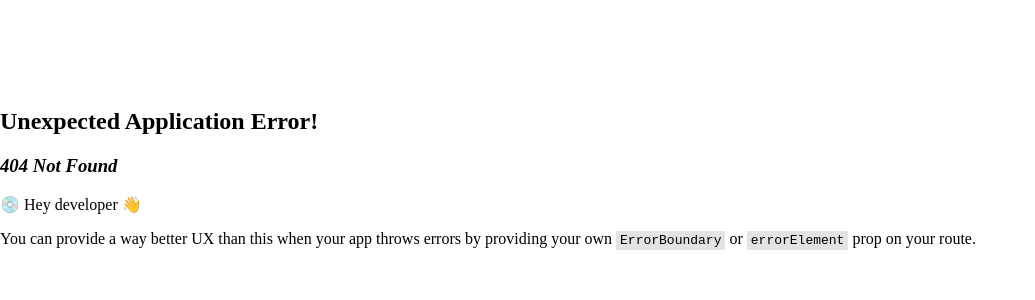
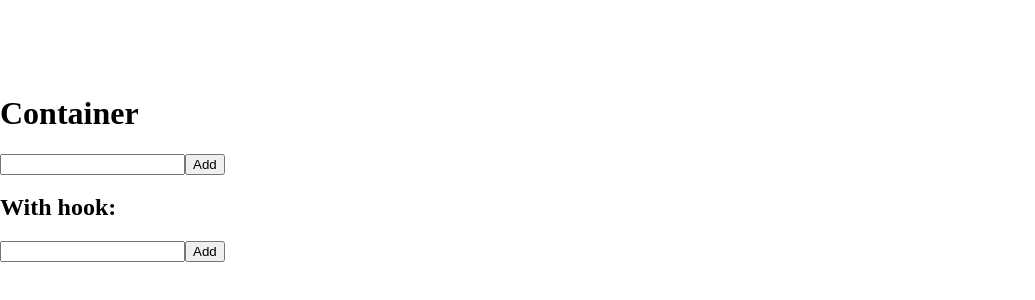
Before and after one commit to jef-schoolmeester/react-patterns, a React (Vite) app: page /container in a window 1280 px wide. Before the commit this address had no page. Shown: the part 224-524 px from the top of the page, without its empty margins (0-1035 px from the left). Built offline with nearby package versions, Linux system fonts and the light colour scheme.

Commit message:
add container/presentationnal pattern

```diff
--- a/src/App.tsx
+++ b/src/App.tsx
@@ -5,6 +5,7 @@ import Root from './root'
 import Proxy from './proxy'
 import Singleton from './singleton'
 import Provider from './provider'
+import Container from './container'
 
 const App = () => {
   const router = createBrowserRouter([
@@ -24,6 +25,10 @@ const App = () => {
       path: '/provider',
       element: <Provider />,
     },
+    {
+      path: '/container',
+      element: <Container />,
+    },
   ])
   return <RouterProvider router={router} />
 }
--- /dev/null
+++ b/src/container/components/NewTodoForm.tsx
@@ -0,0 +1,28 @@
+import React, { useState } from 'react'
+
+interface Props {
+  addTodo: (todo: string) => void
+}
+
+const NewTodoForm: React.FC<Props> = ({ addTodo }) => {
+  const [todoName, setTodoName] = useState<string>()
+
+  const handleAddTodo = () => {
+    if (!todoName) return
+    addTodo(todoName)
+    setTodoName('')
+  }
+
+  return (
+    <div>
+      <input
+        type="text"
+        value={todoName}
+        onChange={(e) => setTodoName(e.target.value)}
+      />
+      <button onClick={handleAddTodo}>Add</button>
+    </div>
+  )
+}
+
+export default NewTodoForm
--- /dev/null
+++ b/src/container/components/TodoList.tsx
@@ -0,0 +1,21 @@
+import React from 'react'
+
+interface Props {
+  todos: Array<string>
+  deleteTodo: (name: string) => void
+}
+
+const TodosList: React.FC<Props> = ({ todos, deleteTodo }) => {
+  return (
+    <ul>
+      {todos.map((todo) => (
+        <li key={todo} style={{ display: 'flex', alignItems: 'center' }}>
+          <p>{todo}</p>
+          <button onClick={() => deleteTodo(todo)}>Delete</button>
+        </li>
+      ))}
+    </ul>
+  )
+}
+
+export default TodosList
--- /dev/null
+++ b/src/container/components/TodosWithHook.tsx
@@ -0,0 +1,37 @@
+import React, { useState } from 'react'
+
+import useTodo from '../hooks/useTodo'
+
+const TodosWithHook = () => {
+  const { todos, addTodo, deleteTodo } = useTodo()
+
+  const [todoName, setTodoName] = useState<string>()
+
+  const handleAddTodo = () => {
+    if (!todoName) return
+    addTodo(todoName)
+    setTodoName('')
+  }
+  return (
+    <>
+      <div>
+        <input
+          type="text"
+          value={todoName}
+          onChange={(e) => setTodoName(e.target.value)}
+        />
+        <button onClick={handleAddTodo}>Add</button>
+      </div>
+      <ul>
+        {todos.map((todo) => (
+          <li key={todo} style={{ display: 'flex', alignItems: 'center' }}>
+            <p>{todo}</p>
+            <button onClick={() => deleteTodo(todo)}>Delete</button>
+          </li>
+        ))}
+      </ul>
+    </>
+  )
+}
+
+export default TodosWithHook
--- /dev/null
+++ b/src/container/containers/Todos.tsx
@@ -0,0 +1,29 @@
+import React, { useState } from 'react'
+
+import TodosList from '../components/TodoList'
+import NewTodoForm from '../components/NewTodoForm'
+
+const Todos = () => {
+  const [todos, setTodos] = useState<string[]>([])
+
+  const addTodo = (todo: string) => {
+    if (todos.includes(todo)) {
+      alert(`Todo "${todo}" allready exists`)
+      return
+    }
+    setTodos(todos.concat([todo]))
+  }
+
+  const deleteTodo = (todo: string) => {
+    setTodos(todos.filter((_) => _ !== todo))
+  }
+
+  return (
+    <>
+      <NewTodoForm addTodo={addTodo} />
+      <TodosList todos={todos} deleteTodo={deleteTodo} />
+    </>
+  )
+}
+
+export default Todos
--- /dev/null
+++ b/src/container/hooks/useTodo.ts
@@ -0,0 +1,24 @@
+import { useState } from 'react'
+
+const useTodo = () => {
+  const [todos, setTodos] = useState<string[]>([])
+  const addTodo = (todo: string) => {
+    if (todos.includes(todo)) {
+      alert(`Todo "${todo}" allready exists`)
+      return
+    }
+    setTodos(todos.concat([todo]))
+  }
+
+  const deleteTodo = (todo: string) => {
+    setTodos(todos.filter((_) => _ !== todo))
+  }
+
+  return {
+    todos,
+    addTodo,
+    deleteTodo,
+  }
+}
+
+export default useTodo
--- /dev/null
+++ b/src/container/index.tsx
@@ -0,0 +1,18 @@
+import React from 'react'
+
+import Todos from './containers/Todos'
+
+import TodosWithHook from './components/TodosWithHook'
+
+const Container = () => {
+  return (
+    <main>
+      <h1>Container</h1>
+      <Todos />
+      <h2>With hook:</h2>
+      <TodosWithHook />
+    </main>
+  )
+}
+
+export default Container
```
